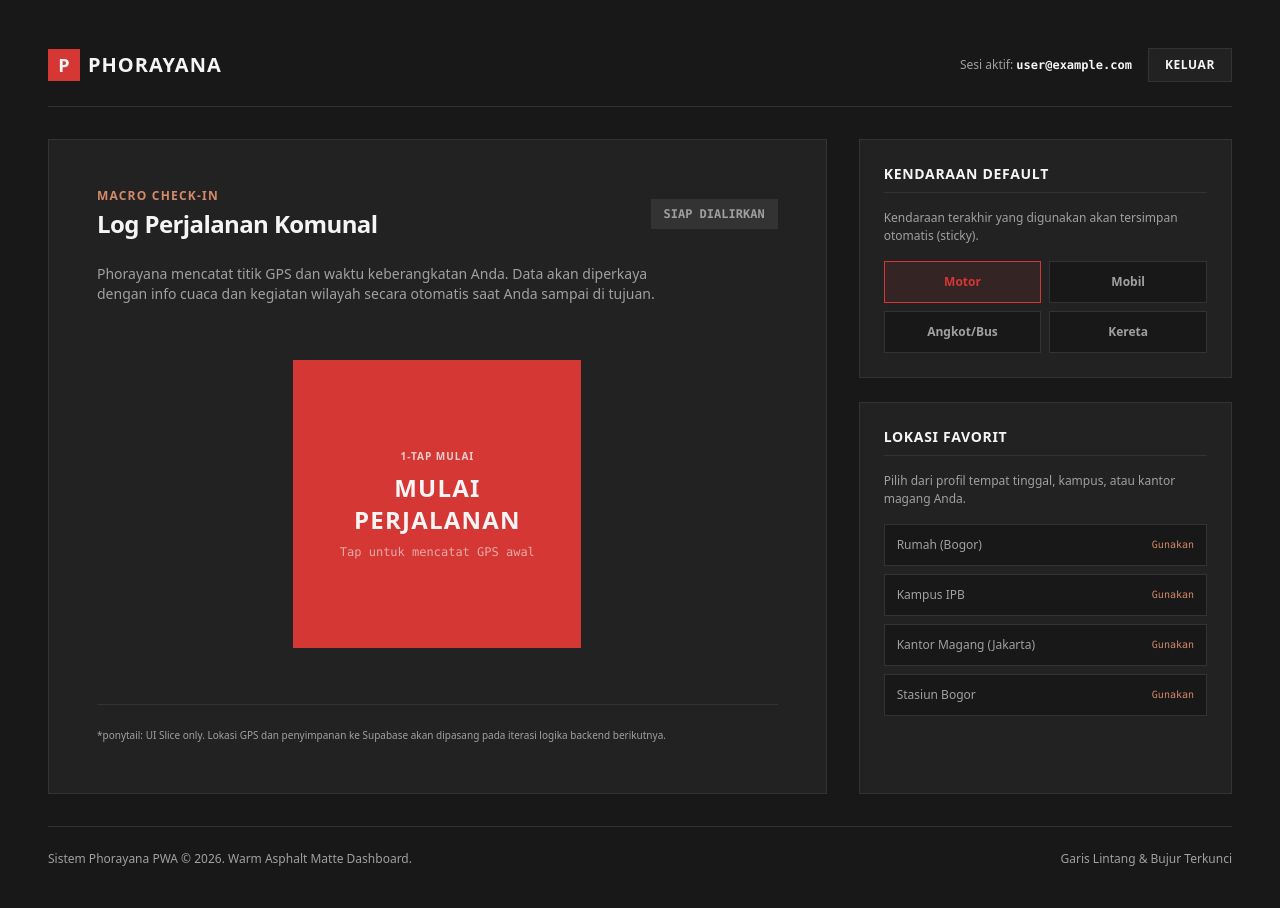
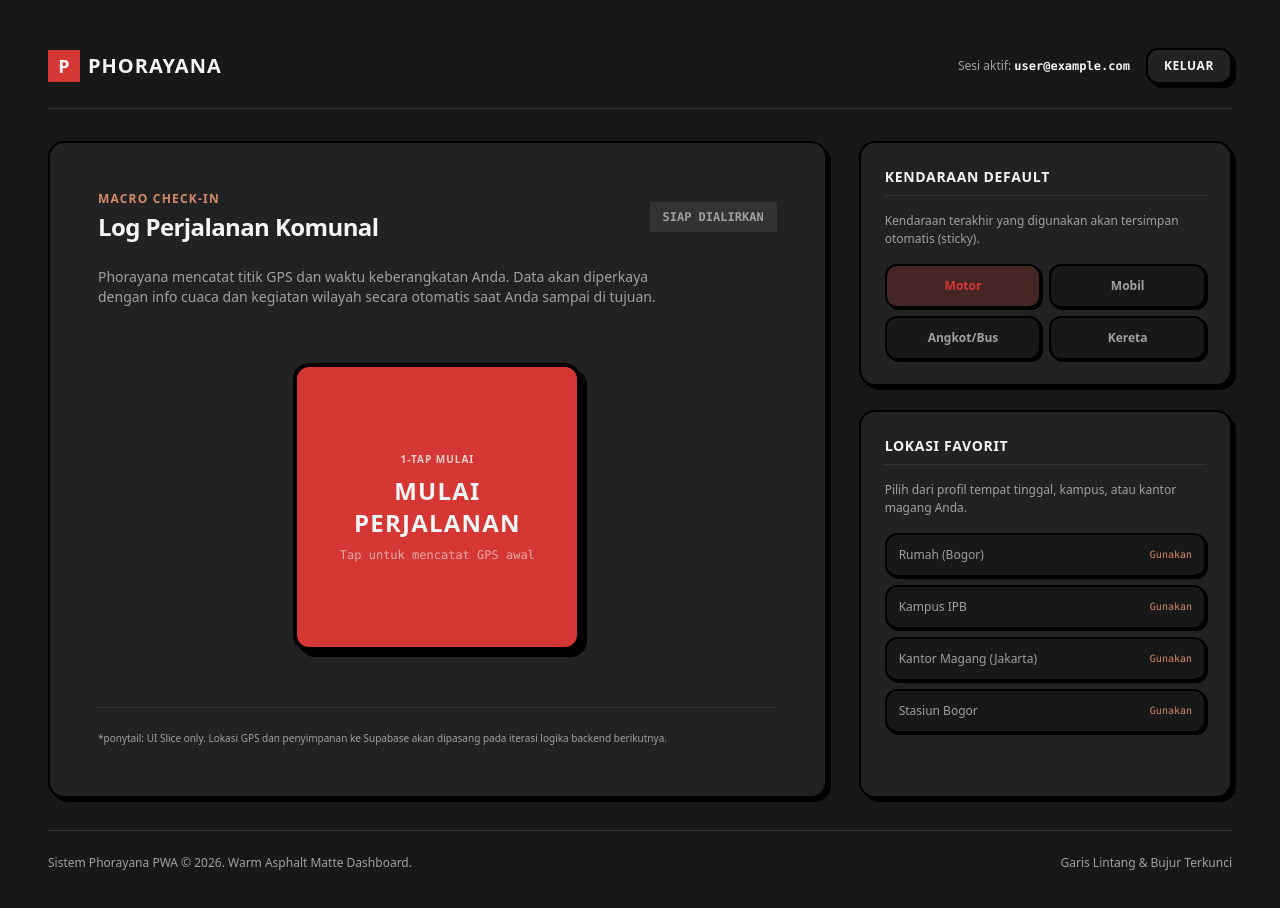
Before and after one commit to FatihKawakib04/phorayana, a Nuxt app: page / in a window 1280 px wide. Shown: the top 908 px of the page. Built offline with nearby package versions, Linux system fonts and the light colour scheme; no server answers; sample sign-in values are in the browser's storage.

Commit message:
refactor: apply neobrutalist structural styling to UI components

```diff
--- a/app/pages/index.vue
+++ b/app/pages/index.vue
@@ -16,7 +16,7 @@
         <button
           @click="handleLogout"
           :disabled="isLoggingOut"
-          class="bg-phorayana-surface hover:bg-phorayana-primary border border-phorayana-border hover:border-phorayana-primary text-phorayana-text-primary text-xs font-bold py-2 px-4 transition-all duration-200 uppercase tracking-wider rounded-none disabled:opacity-50"
+          class="bg-phorayana-surface hover:bg-[#b02f2d] border-2 border-black text-phorayana-text-primary text-xs font-bold py-2 px-4 shadow-[4px_4px_0px_0px_rgba(0,0,0,1)] active:translate-x-1 active:translate-y-1 active:shadow-none transition-all duration-150 uppercase tracking-wider rounded-xl disabled:opacity-50"
         >
           {{ isLoggingOut ? 'Keluar...' : 'Keluar' }}
         </button>
@@ -28,7 +28,7 @@
       <div class="max-w-screen-2xl mx-auto grid grid-cols-1 lg:grid-cols-3 gap-8">
 
         <!-- Left Panel: 1-Tap Check-In Widget (Takes 2 Columns on Desktop) -->
-        <div class="lg:col-span-2 bg-phorayana-surface border border-phorayana-border p-8 md:p-12 flex flex-col justify-between min-h-[450px] rounded-none">
+        <div class="lg:col-span-2 bg-phorayana-surface border-2 border-black p-8 md:p-12 flex flex-col justify-between min-h-[450px] rounded-2xl shadow-[4px_4px_0px_0px_rgba(0,0,0,1)]">
           <div>
             <div class="flex items-center justify-between mb-6">
               <div>
@@ -69,10 +69,10 @@
             <button
               @click="toggleTracking"
               :class="[
-                'w-64 h-64 md:w-72 md:h-72 flex flex-col items-center justify-center border-4 border-phorayana-border text-center transition-all duration-300 rounded-none focus:outline-none select-none',
+                'w-64 h-64 md:w-72 md:h-72 flex flex-col items-center justify-center border-4 border-black text-center transition-all duration-150 rounded-2xl focus:outline-none select-none shadow-[6px_6px_0px_0px_rgba(0,0,0,1)] active:translate-x-1.5 active:translate-y-1.5 active:shadow-none',
                 isTracking
-                  ? 'bg-phorayana-accent hover:bg-[#be7b5f] text-phorayana-base border-phorayana-accent'
-                  : 'bg-phorayana-primary hover:bg-[#b02f2d] text-phorayana-text-primary border-phorayana-primary'
+                  ? 'bg-phorayana-accent hover:bg-[#be7b5f] text-phorayana-base'
+                  : 'bg-phorayana-primary hover:bg-[#b02f2d] text-phorayana-text-primary'
               ]"
             >
               <span class="text-[10px] uppercase tracking-widest font-extrabold opacity-80 mb-2">
@@ -102,7 +102,7 @@
         <div class="flex flex-col gap-6">
 
           <!-- Sticky Vehicle Selection -->
-          <div class="bg-phorayana-surface border border-phorayana-border p-6 rounded-none">
+          <div class="bg-phorayana-surface border-2 border-black p-6 rounded-2xl shadow-[4px_4px_0px_0px_rgba(0,0,0,1)]">
             <h3 class="text-sm font-bold uppercase tracking-wider text-phorayana-text-primary border-b border-phorayana-border pb-2 mb-4">
               Kendaraan Default
             </h3>
@@ -114,10 +114,10 @@
                 v-for="vehicle in ['Motor', 'Mobil', 'Angkot/Bus', 'Kereta']"
                 :key="vehicle"
                 :class="[
-                  'p-3 text-center border font-bold transition-colors select-none rounded-none',
+                  'p-3 text-center border-2 font-bold transition-all duration-150 select-none rounded-xl border-black shadow-[2px_2px_0px_0px_rgba(0,0,0,1)] hover:-translate-x-0.5 hover:-translate-y-0.5 hover:shadow-[4px_4px_0px_0px_rgba(0,0,0,1)] active:translate-x-0.5 active:translate-y-0.5 active:shadow-none',
                   vehicle === 'Motor'
-                    ? 'border-phorayana-primary bg-phorayana-primary/10 text-phorayana-primary'
-                    : 'border-phorayana-border bg-phorayana-base text-phorayana-text-secondary hover:text-phorayana-text-primary'
+                    ? 'bg-phorayana-primary/20 text-phorayana-primary'
+                    : 'bg-phorayana-base text-phorayana-text-secondary hover:text-phorayana-text-primary'
                 ]"
               >
                 {{ vehicle }}
@@ -126,7 +126,7 @@
           </div>
 
           <!-- Saved Places Selection -->
-          <div class="bg-phorayana-surface border border-phorayana-border p-6 rounded-none flex-grow">
+          <div class="bg-phorayana-surface border-2 border-black p-6 rounded-2xl flex-grow shadow-[4px_4px_0px_0px_rgba(0,0,0,1)]">
             <h3 class="text-sm font-bold uppercase tracking-wider text-phorayana-text-primary border-b border-phorayana-border pb-2 mb-4">
               Lokasi Favorit
             </h3>
@@ -137,7 +137,7 @@
               <div
                 v-for="place in ['Rumah (Bogor)', 'Kampus IPB', 'Kantor Magang (Jakarta)', 'Stasiun Bogor']"
                 :key="place"
-                class="flex items-center justify-between p-3 bg-phorayana-base border border-phorayana-border text-xs text-phorayana-text-secondary hover:text-phorayana-text-primary cursor-pointer transition-colors"
+                class="flex items-center justify-between p-3 bg-phorayana-base border-2 border-black text-xs text-phorayana-text-secondary hover:text-phorayana-text-primary cursor-pointer rounded-xl shadow-[2px_2px_0px_0px_rgba(0,0,0,1)] hover:-translate-x-0.5 hover:-translate-y-0.5 hover:shadow-[4px_4px_0px_0px_rgba(0,0,0,1)] active:translate-x-0.5 active:translate-y-0.5 active:shadow-none transition-all duration-150"
               >
                 <span>{{ place }}</span>
                 <span class="text-[10px] font-mono text-phorayana-accent">Gunakan</span>
--- a/app/pages/login.vue
+++ b/app/pages/login.vue
@@ -5,7 +5,7 @@
       <div>
         <div class="flex items-center gap-2">
           <!-- Phorayana Logo (Simple Solid Square icon) -->
-          <div class="w-8 h-8 bg-phorayana-primary flex items-center justify-center font-bold text-lg text-phorayana-text-primary rounded-none">
+          <div class="w-8 h-8 bg-phorayana-primary flex items-center justify-center font-bold text-lg text-phorayana-text-primary rounded-lg border-2 border-black">
             P
           </div>
           <span class="text-xl font-bold tracking-wider uppercase">Phorayana</span>
@@ -29,7 +29,7 @@
 
     <!-- Auth Form Panel (Right on Desktop, Bottom on Mobile) -->
     <div class="flex items-center justify-center p-6 md:p-16">
-      <div class="w-full max-w-md bg-phorayana-surface border border-phorayana-border p-8 rounded-none">
+      <div class="w-full max-w-md bg-phorayana-surface border-2 border-black p-8 rounded-2xl shadow-[4px_4px_0px_0px_rgba(0,0,0,1)]">
         <h2 class="text-2xl font-bold text-phorayana-text-primary mb-2">
           {{ isLogin ? 'Masuk ke Phorayana' : 'Buat Akun Baru' }}
         </h2>
@@ -40,13 +40,13 @@
         <!-- Error & Success Message Banner -->
         <div
           v-if="errorMessage"
-          class="bg-phorayana-alert/15 border border-phorayana-alert text-phorayana-alert p-3 mb-4 text-xs font-semibold rounded-none"
+          class="bg-phorayana-alert/15 border-2 border-black text-phorayana-alert p-3 mb-4 text-xs font-bold rounded-xl animate-pulse"
         >
           {{ errorMessage }}
         </div>
         <div
           v-if="successMessage"
-          class="bg-phorayana-accent/15 border border-phorayana-accent text-phorayana-accent p-3 mb-4 text-xs font-semibold rounded-none"
+          class="bg-phorayana-accent/15 border-2 border-black text-phorayana-accent p-3 mb-4 text-xs font-bold rounded-xl"
         >
           {{ successMessage }}
         </div>
@@ -62,7 +62,7 @@
               id="email"
               required
               placeholder="nama@email.com"
-              class="w-full bg-phorayana-base border border-phorayana-border text-phorayana-text-primary p-3 text-sm focus:outline-none focus:border-phorayana-primary rounded-none transition-colors"
+              class="w-full bg-phorayana-base border-2 border-black text-phorayana-text-primary p-3 text-sm focus:outline-none focus:border-phorayana-primary rounded-xl transition-colors"
             />
           </div>
 
@@ -76,7 +76,7 @@
               id="password"
               required
               placeholder="••••••••"
-              class="w-full bg-phorayana-base border border-phorayana-border text-phorayana-text-primary p-3 text-sm focus:outline-none focus:border-phorayana-primary rounded-none transition-colors"
+              class="w-full bg-phorayana-base border-2 border-black text-phorayana-text-primary p-3 text-sm focus:outline-none focus:border-phorayana-primary rounded-xl transition-colors"
             />
           </div>
 
@@ -90,14 +90,14 @@
               id="confirmPassword"
               required
               placeholder="••••••••"
-              class="w-full bg-phorayana-base border border-phorayana-border text-phorayana-text-primary p-3 text-sm focus:outline-none focus:border-phorayana-primary rounded-none transition-colors"
+              class="w-full bg-phorayana-base border-2 border-black text-phorayana-text-primary p-3 text-sm focus:outline-none focus:border-phorayana-primary rounded-xl transition-colors"
             />
           </div>
 
           <button
             type="submit"
             :disabled="isLoading"
-            class="w-full bg-phorayana-primary hover:bg-phorayana-accent text-phorayana-text-primary font-bold p-3 text-sm transition-colors duration-200 uppercase tracking-wider disabled:opacity-50 disabled:cursor-not-allowed rounded-none"
+            class="w-full bg-phorayana-primary text-phorayana-text-primary border-2 border-black shadow-[4px_4px_0px_0px_rgba(0,0,0,1)] hover:bg-[#b02f2d] active:translate-x-1 active:translate-y-1 active:shadow-none font-bold p-3 text-sm transition-all duration-150 uppercase tracking-wider disabled:opacity-50 disabled:cursor-not-allowed rounded-xl"
           >
             {{ isLoading ? 'Memproses...' : (isLogin ? 'Masuk' : 'Daftar') }}
           </button>
```
Also changed, not shown: 1 other file (tests, documents, lock files or other folders).
